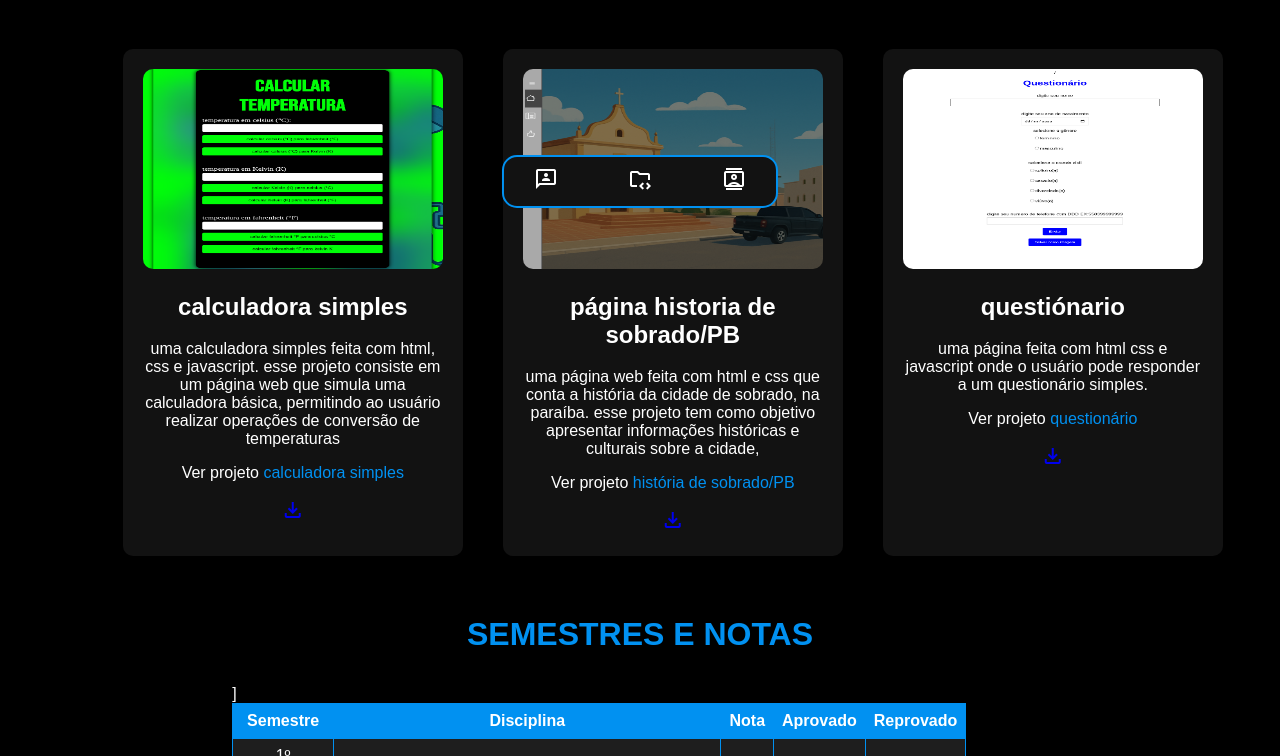
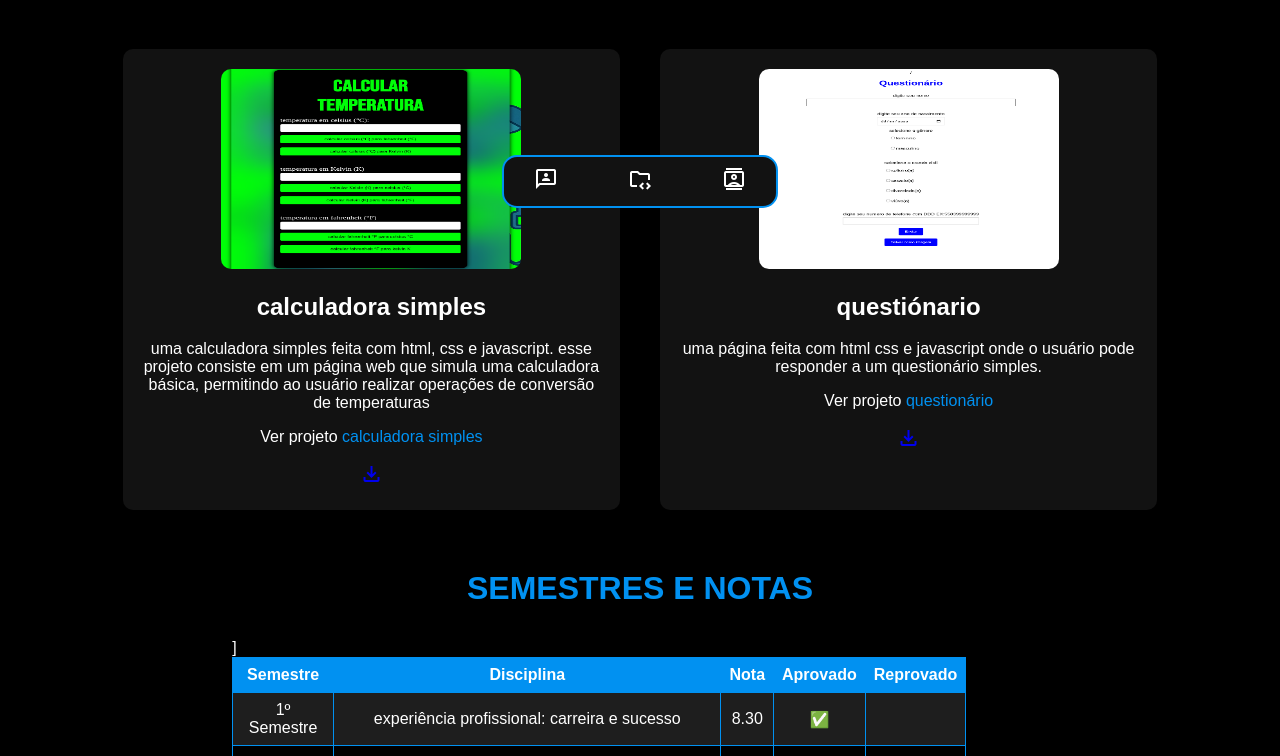
Before and after one commit to Raf693/portif-lio, a plain HTML site: page index.html in a window 1280 px wide. Shown: the part 572-1328 px from the top of the page. Drawn offline with nearby package versions, Linux system fonts and the light colour scheme; a web font is replaced by a local one.

Commit message:
Add files via upload

```diff
--- a/index.html
+++ b/index.html
@@ -276,22 +276,6 @@ contacts
              </div>
         </div>
 
-        <div class="projetocard2">
-            <img src="Captura de tela de 2025-11-24 18-55-15.png" alt="imagem do projeto">
-            <h2>página historia de sobrado/PB</h2>
-            <p>uma página web feita com html e css que conta a história da cidade de sobrado, na paraíba.
-                esse projeto tem como objetivo apresentar informações históricas e culturais sobre a cidade,
-            </p>
-          <div class="divlinkp1">
-                <p class="linkp1">Ver projeto <a href="https://raf693.github.io/historia-de-sobrado-PB/">história de sobrado/PB</a></p>
-
-                 <a href="historia-de-sobrado-PB.zip" class="botao-download">
-  <span class="material-symbols-outlined">download</span>
-</a>
-
-             </div>
-        </div>
-
         <div class="projetocard3">
             <img src="Captura de tela de 2025-11-24 18-56-54.png" alt="imagem do projeto">
             <h2>questiónario</h2>
```
